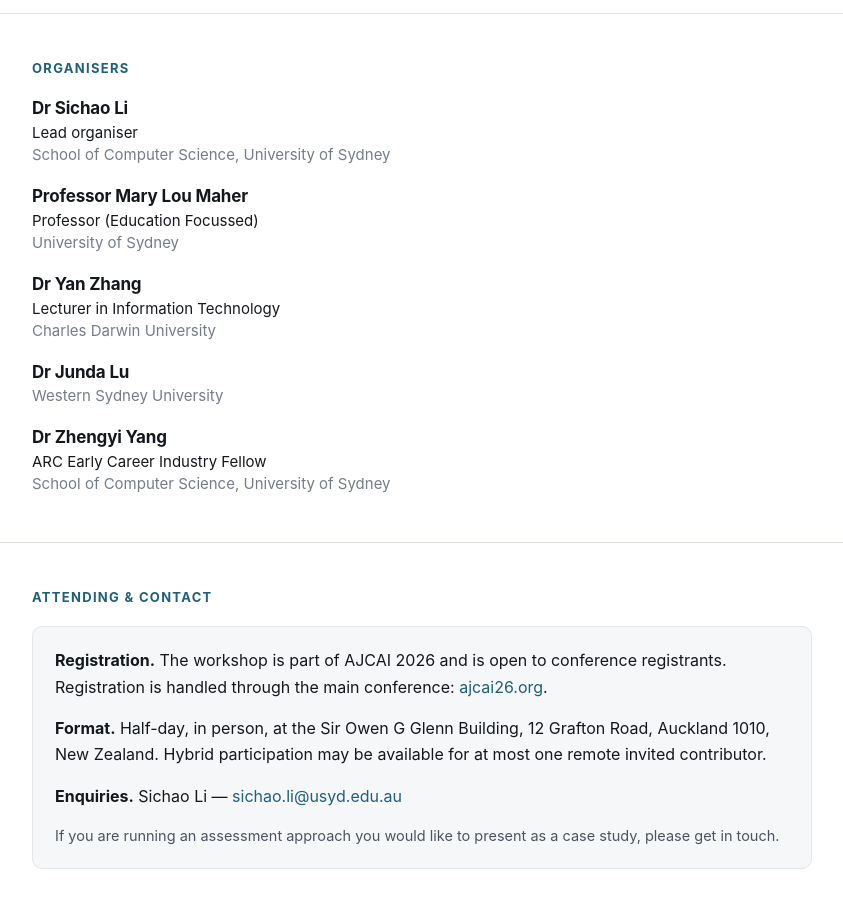
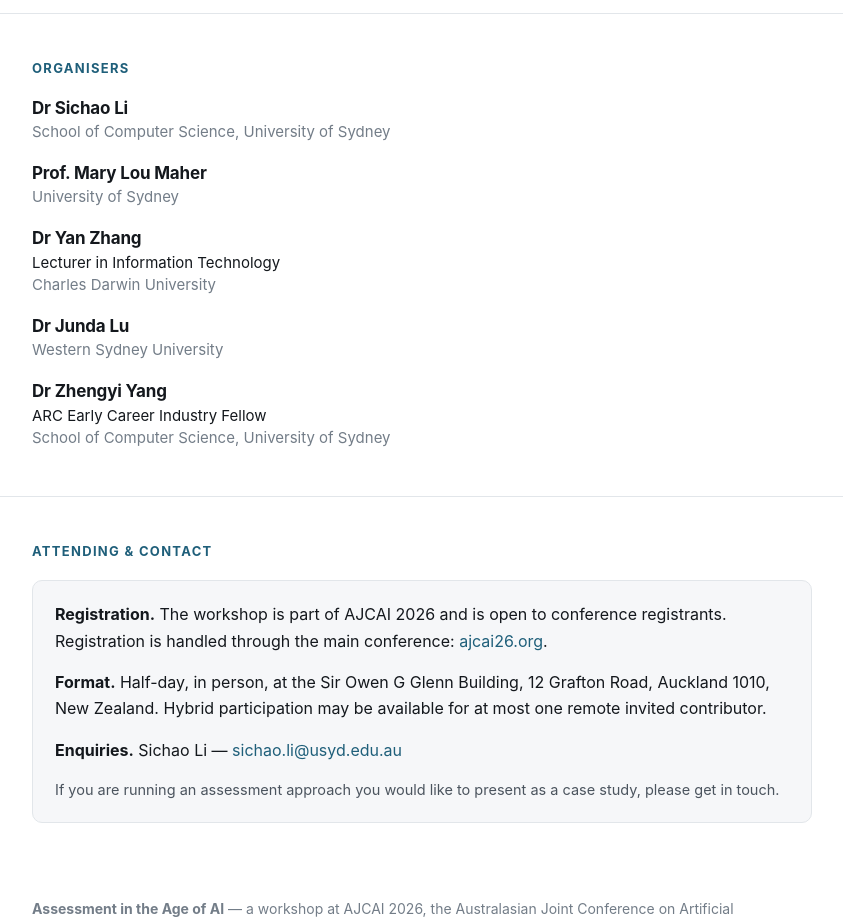
Before and after one commit to reassessment-edu-ai/ajcai2026-workshop, a plain HTML site: page index.html in a window 1280 px wide. Shown: the part 5820-6742 px from the top of the page, without its empty margins (218-1061 px from the left). Drawn offline with Linux system fonts and the light colour scheme.

Commit message:
Update index.html

```diff
--- a/index.html
+++ b/index.html
@@ -382,12 +382,10 @@
     <ul class="roster">
       <li>
         <p class="name">Dr Sichao Li</p>
-        <p class="role">Lead organiser</p>
         <p class="affil">School of Computer Science, University of Sydney</p>
       </li>
       <li>
-        <p class="name">Professor Mary Lou Maher</p>
-        <p class="role">Professor (Education Focussed)</p>
+        <p class="name">Prof. Mary Lou Maher</p>
         <p class="affil">University of Sydney</p>
       </li>
       <li>
```
